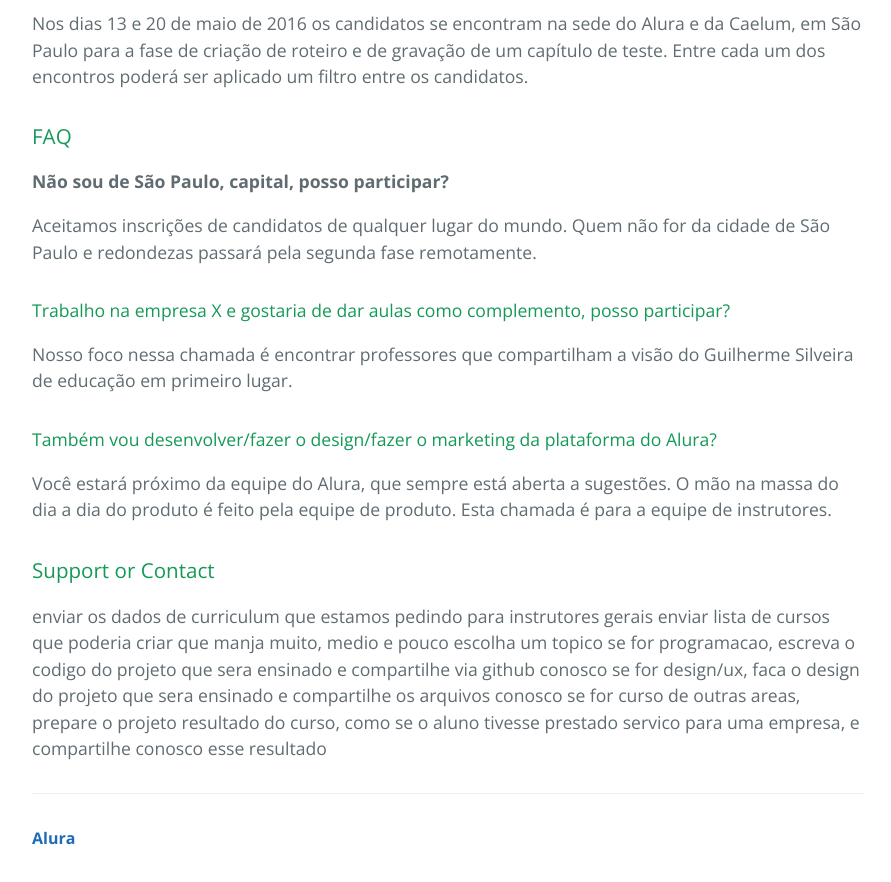
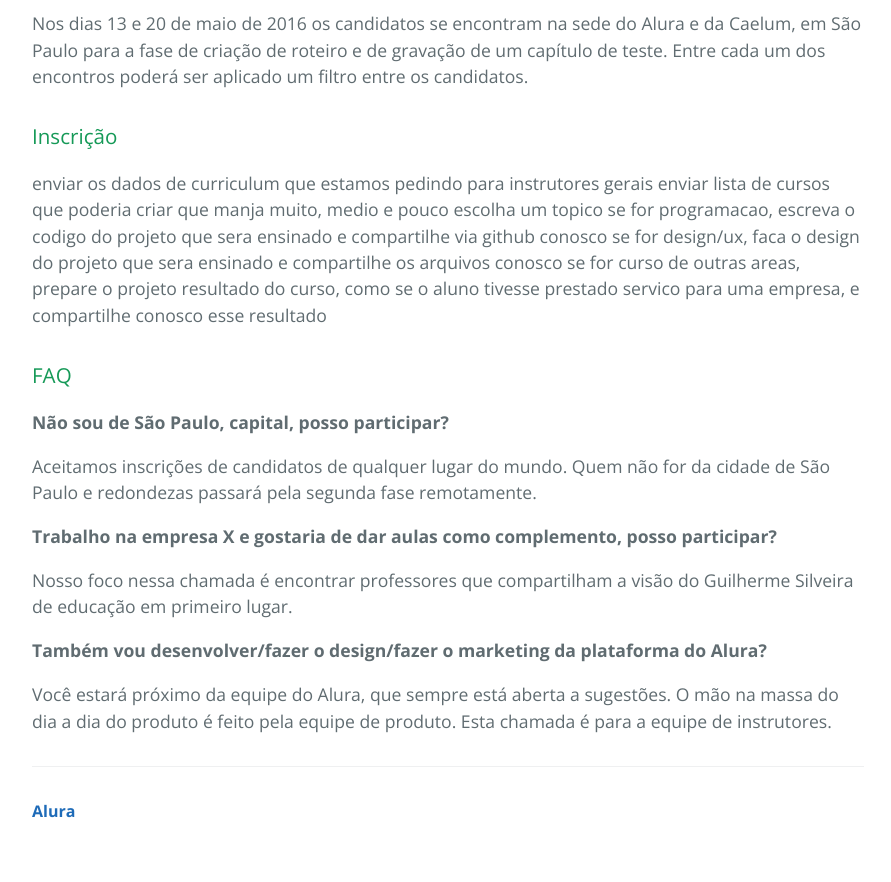
Before and after one commit to guilhermesilveira/chamada-de-instrutores, a plain HTML site: page index.html in a window 1280 px wide. Shown: the part 1980-2862 px from the top of the page, without its empty margins (192-1083 px from the left). After the commit the page ends 2835 px from the top, so only its background shows below. Drawn offline with nearby package versions, Linux system fonts and the light colour scheme.

Commit message:
links e bold

```diff
--- a/index.html
+++ b/index.html
@@ -40,7 +40,7 @@ Guilherme Silveira
 </p>
 
       <h3>
-<a id="welcome-to-github-pages" class="anchor" href="#welcome-to-github-pages" aria-hidden="true"><span aria-hidden="true" class="octicon octicon-link"></span></a>A equipe e o dia a dia</h3>
+<a id="equipe" class="anchor" href="#equipe" aria-hidden="true"><span aria-hidden="true" class="octicon octicon-link"></span></a>A equipe e o dia a dia</h3>
 
 <p>
   O dia a dia de um instrutor participa desde a escolha do tema até o lançamento e manutenção do curso na plataforma.<br/>
@@ -69,7 +69,7 @@ Guilherme Silveira
 
 
 <h3>
-<a id="designer-templates" class="anchor" href="#designer-templates" aria-hidden="true"><span aria-hidden="true" class="octicon octicon-link"></span></a>Fase 1 - Inscrição e submissão</h3>
+<a id="fase1" class="anchor" href="#fase1" aria-hidden="true"><span aria-hidden="true" class="octicon octicon-link"></span></a>Fase 1 - Inscrição e submissão</h3>
 
 <p>
   Serão aceitas inscrições através do formulário do site até o dia 8 de maio de 2016.<br/>
@@ -91,25 +91,7 @@ Guilherme Silveira
 
 
 <h3>
-<a id="authors-and-contributors" class="anchor" href="#authors-and-contributors" aria-hidden="true"><span aria-hidden="true" class="octicon octicon-link"></span></a>FAQ</h3>
-
-<b>Não sou de São Paulo, capital, posso participar?</b>
-<p>
-  Aceitamos inscrições de candidatos de qualquer lugar do mundo. Quem não for da cidade de São Paulo e redondezas passará pela segunda fase remotamente.
-</p>
-
-<h4>Trabalho na empresa X e gostaria de dar aulas como complemento, posso participar?</h4>
-<p>
-  Nosso foco nessa chamada é encontrar professores que compartilham a visão do Guilherme Silveira de educação em primeiro lugar.
-</p>
-
-<h4>Também vou desenvolver/fazer o design/fazer o marketing da plataforma do Alura?</h4>
-<p>
-  Você estará próximo da equipe do Alura, que sempre está aberta a sugestões. O mão na massa do dia a dia do produto é feito pela equipe de produto. Esta chamada é para a equipe de instrutores.
-</p>
-
-<h3>
-<a id="support-or-contact" class="anchor" href="#support-or-contact" aria-hidden="true"><span aria-hidden="true" class="octicon octicon-link"></span></a>Support or Contact</h3>
+<a id="inscricao" class="anchor" href="#inscricao" aria-hidden="true"><span aria-hidden="true" class="octicon octicon-link"></span></a>Inscrição</h3>
 
 <p>enviar os dados de curriculum que estamos pedindo para instrutores gerais
 enviar lista de cursos que poderia criar que manja muito, medio e pouco
@@ -117,6 +99,26 @@ escolha um topico
 se for programacao, escreva o codigo do projeto que sera ensinado e compartilhe via github conosco
 se for design/ux, faca o design do projeto que sera ensinado e compartilhe os arquivos conosco
 se for curso de outras areas, prepare o projeto resultado do curso, como se o aluno tivesse prestado servico para uma empresa, e compartilhe conosco esse resultado</p>
+
+<h3>
+<a id="faq" class="anchor" href="#faq" aria-hidden="true"><span aria-hidden="true" class="octicon octicon-link"></span></a>FAQ</h3>
+
+<p><b>Não sou de São Paulo, capital, posso participar?</b></p>
+<p>
+  Aceitamos inscrições de candidatos de qualquer lugar do mundo. Quem não for da cidade de São Paulo e redondezas passará pela segunda fase remotamente.
+</p>
+
+<p><b>Trabalho na empresa X e gostaria de dar aulas como complemento, posso participar?</b></p>
+<p>
+  Nosso foco nessa chamada é encontrar professores que compartilham a visão do Guilherme Silveira de educação em primeiro lugar.
+</p>
+<p>
+<b>Também vou desenvolver/fazer o design/fazer o marketing da plataforma do Alura?</b>
+</p>
+<p>
+  Você estará próximo da equipe do Alura, que sempre está aberta a sugestões. O mão na massa do dia a dia do produto é feito pela equipe de produto. Esta chamada é para a equipe de instrutores.
+</p>
+
 
 
       <footer class="site-footer">
```
